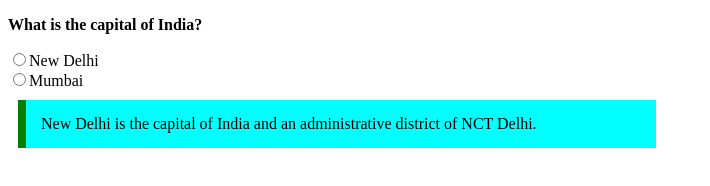
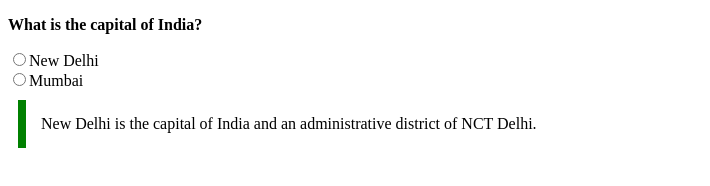
Before and after one commit to acciojob/trivia-Swathi0827, a website: page main.html in a window 1280 px wide. Shown: the whole page, without its empty margins (0-710 px from the left). Drawn offline with Linux system fonts and the light colour scheme.

Commit message:
created a submission

```diff
--- a/main.html
+++ b/main.html
@@ -11,7 +11,7 @@
 			padding:15px;
 			border-left:8px solid;
 			border-left-color:green;
-			background-color:cyan;
+			background-color:Pale cyan;
 		}
 		p{
 			font-weight:bold;
```
